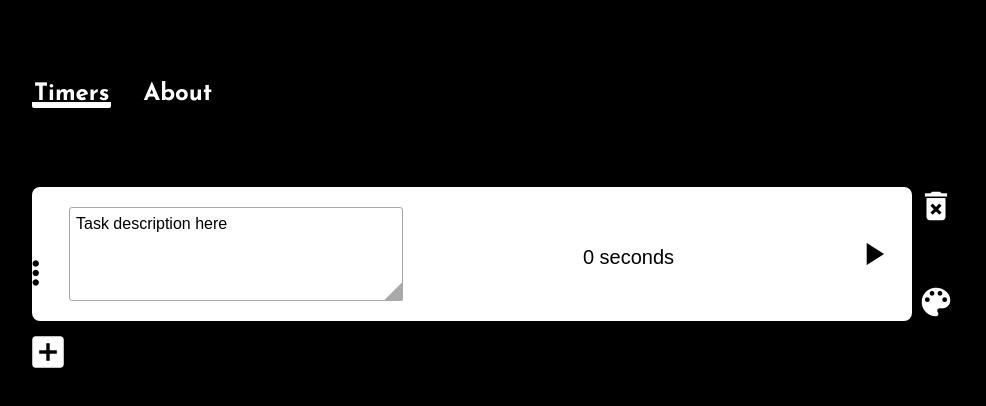
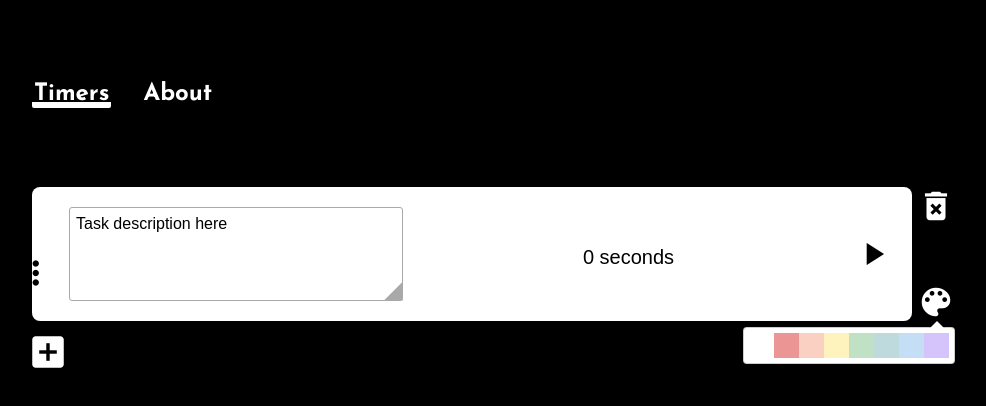
Before and after one commit to campbellgoe/tasktimer, a Next.js app: page / in a window 1280 px wide. Both pictures are taken after a click on the icon "color_lens". Shown: the top 406 px of the page, without its empty margins (168-1154 px from the left). Built offline with nearby package versions, Linux system fonts and the light colour scheme; a web font is replaced by a local one.

Commit message:
change task colours

```diff
--- a/components/Task.js
+++ b/components/Task.js
@@ -1,6 +1,7 @@
 import { Fragment, Component } from 'react';
 import parseElapsedTime from '../utils/parseElapsedTime.js';
 import { sortableHandle } from 'react-sortable-hoc';
+import { GithubPicker } from 'react-color';
 const DragHandle = sortableHandle(() => (
   <Fragment>
   <i className="material-icons drag-icon">drag_indicator</i>
@@ -23,10 +24,13 @@ export default class Task extends Component {
   render(){
     const pcSeconds = parseInt(this.props.elapsedTime/1000)%(60*25)/(60*25)*100;//25 minutes counter
     const pcMinutes = parseInt(this.props.elapsedTime/1000)%(60*5)/(60*5)*100;//5 minutes counter
+    const {r, g, b} = this.props.colour;
+    const colour = `rgb(${r},${g},${b})`;
+    const colourTransparent = `rgba(${r},${g},${b},0)`;
     const linearGradient = `
-    linear-gradient(180deg, rgba(255,255,255,1) calc(100% - 10px), rgba(255,255,255,0) calc(100% - 10px), rgba(255,255,255,0) calc(100% - 20px)),
-    linear-gradient(90deg, rgba(255,255,255,0.5) 0%, rgba(0,100,200,0.5) ${pcMinutes}%, rgba(255,255,255,0) ${pcMinutes}%, rgba(255,255,255,0) 100%),
-    linear-gradient(90deg, rgba(255,255,255,1) 0%, rgba(255,200,200,1) ${pcSeconds}%, rgb(255,255,255) ${pcSeconds}%, rgb(255,255,255) 100%)
+    linear-gradient(180deg, ${colour} calc(100% - 10px), ${colourTransparent} calc(100% - 10px), ${colourTransparent} calc(100% - 20px)),
+    linear-gradient(90deg, rgba(${r},${g},${b},0.5) 0%, rgba(0,100,200,0.5) ${pcMinutes}%, ${colourTransparent} ${pcMinutes}%, ${colourTransparent} 100%),
+    linear-gradient(90deg,  ${colour} 0%, rgba(255,200,200,1) ${pcSeconds}%,  ${colour} ${pcSeconds}%,  ${colour} 100%)
     `;
     return (
       <li>
@@ -65,10 +69,28 @@ export default class Task extends Component {
           >delete_forever</i>
         <i className="material-icons fill-colour"
             onClick={()=>{
-              //open colour picker
+              //open/close colour picker
+              this.props.toggleColourPicker();
             }}
           >color_lens</i>
+        {this.props.colour.pickerOpen ?
+            <div className="colour-picker-container">
+              <GithubPicker
+                className="colour-picker"
+                triangle="top-right"
+                colors={[
+                  '#FFFFFF', '#EB9694',
+                  '#FAD0C3', '#FEF3BD', '#C1E1C5',
+                  '#BEDADC', '#C4DEF6', '#D4C4FB'
+                ]}
+                onChangeComplete={ ({rgb})=>{
+                  console.log("rgb:", rgb);
+                  this.props.changeTaskColour(rgb.r, rgb.g, rgb.b);
+                }}
+              />
+            </div> : null}
         </div>
+
         <style jsx>{`
           .timer {
             padding-top: 5px;
@@ -97,6 +119,12 @@ export default class Task extends Component {
             background: linear-gradient(to right, red, yellow, green, blue, violet);
             -webkit-background-clip: text;
             -webkit-text-fill-color: transparent;
+          }
+          .colour-picker-container {
+            z-index: 100;
+            position: absolute;
+            right: -43px;
+            bottom: -43px;
           }
           .delete-task:hover {
             color: rgb(255,100,100);
--- a/package.json
+++ b/package.json
@@ -15,6 +15,7 @@
     "express": "^4.16.4",
     "next": "^8.0.3",
     "react": "^16.8.3",
+    "react-color": "^2.17.0",
     "react-dom": "^16.8.3",
     "react-sortable-hoc": "^1.6.1"
   },
--- a/pages/index.js
+++ b/pages/index.js
@@ -7,10 +7,10 @@ import {
   arrayMove
 } from 'react-sortable-hoc';
 const SortableTask = SortableElement((taskData) => <Task {...taskData}>{taskData.children}</Task>);
-const SortableTasks = SortableContainer(({tasks, editDescription, toggleTimer, editTextareaSize, deleteTask}) => {
+const SortableTasks = SortableContainer(({tasks, editDescription, toggleTimer, editTextareaSize, deleteTask, toggleColourPicker, changeTaskColour}) => {
   return (
     <ul>
-      {tasks.map(({description, elapsedTime, paused, timeLastStarted, textarea}, i) => {
+      {tasks.map(({description, elapsedTime, paused, timeLastStarted, textarea, colour}, i) => {
         return (
           <SortableTask
           index={i}
@@ -23,6 +23,9 @@ const SortableTasks = SortableContainer(({tasks, editDescription, toggleTimer, e
           textarea={textarea}
           editTextareaSize={(w,h)=>editTextareaSize(w,h,i)}
           deleteTask={()=>deleteTask(i)}
+          colour={colour}
+          toggleColourPicker={()=>toggleColourPicker(i)}
+          changeTaskColour={(r,g,b)=>changeTaskColour(r,g,b,i)}
           >
             {description}
           </SortableTask>
@@ -63,14 +66,15 @@ export default class App extends Component {
     localStorage.setItem("tasks", JSON.stringify(this.state.tasks));
   }
   updateTaskTimer(doSetState){
-    const tasks = this.state.tasks.map(({description, elapsedTime, paused, timeLastStarted, textarea})=>{
-      if(paused) return {description, elapsedTime, paused, timeLastStarted, textarea};
+    const tasks = this.state.tasks.map(({description, elapsedTime, paused, timeLastStarted, textarea, colour})=>{
+      if(paused) return {description, elapsedTime, paused, timeLastStarted, textarea, colour};
       return {
         description,
         elapsedTime: elapsedTime+(Date.now()-timeLastStarted),
         paused,
         timeLastStarted: Date.now(),
-        textarea
+        textarea,
+        colour
       }
     });
     if(doSetState){
@@ -112,6 +116,12 @@ export default class App extends Component {
       textarea: {
         width: "320px",
         height: "80px"
+      },
+      colour: {
+        pickerOpen: false,
+        r: 255,
+        g: 255,
+        b: 255
       }
     }
   }
@@ -166,6 +176,27 @@ export default class App extends Component {
         });
         this.saveTasks();
       }}
+      toggleColourPicker={(i)=>{
+        const tasks = [...this.state.tasks];
+        tasks[i].colour.pickerOpen = !tasks[i].colour.pickerOpen;
+        this.setState({
+          tasks
+        });
+        this.saveTasks();
+      }}
+      changeTaskColour={(r,g,b,i)=>{
+        const tasks = [...this.state.tasks];
+        tasks[i].colour = {
+          pickerOpen: tasks[i].colour.pickerOpen,
+          r,
+          g,
+          b
+        }
+        this.setState({
+          tasks
+        });
+        this.saveTasks();
+      }}
       />
       <NewTaskButton onClick={()=>{
         this.setState(({tasks})=>{
```
Also changed, not shown: 1 other file (tests, documents, lock files or other folders).
